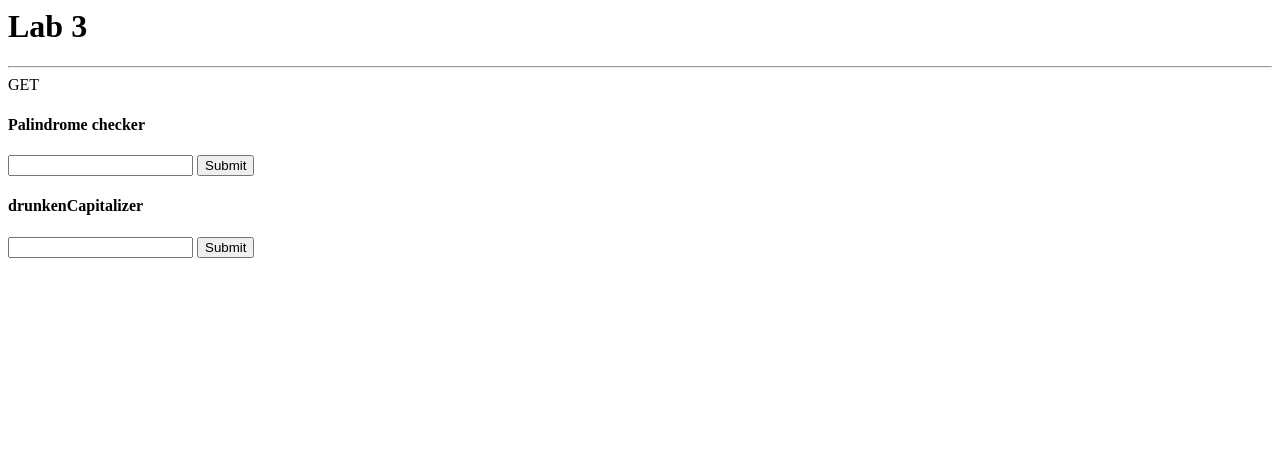
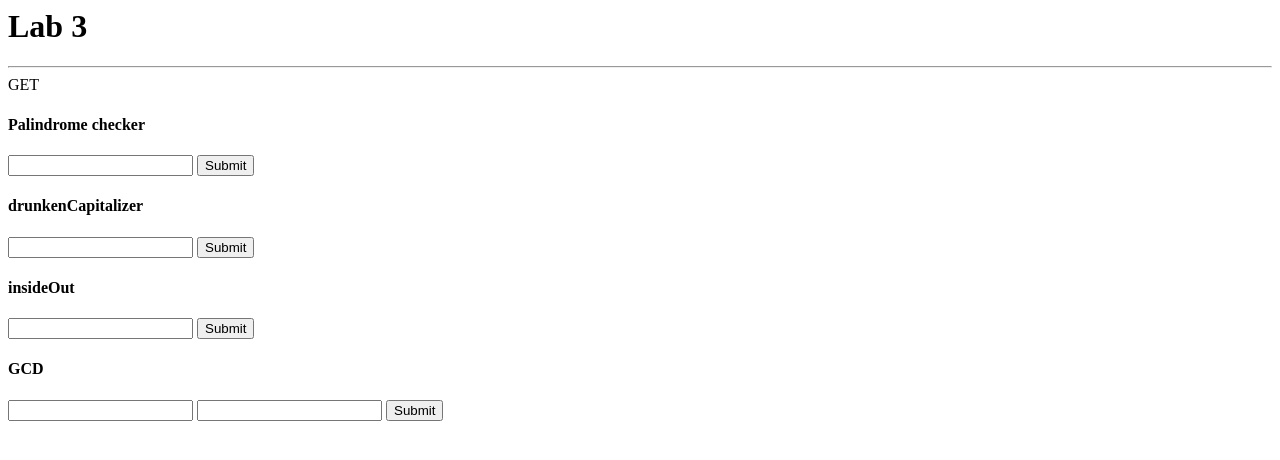
Before and after one commit to charbel-malo/CSC443-Lab, a PHP site: page / in a window 1280 px wide. Shown: the top 460 px of the page. Run offline with PHP 8.4, Linux system fonts and the light colour scheme.

Commit message:
Update index.php

```diff
--- a/Lab3/index.php
+++ b/Lab3/index.php
@@ -15,6 +15,12 @@ if ($_SERVER["REQUEST_METHOD"] == "GET") {
         if($_POST["function"]=="capitalizer"){
             drunkenCapitalizer($_POST["stringfield"]);
         }
+        if($_POST["function"]=="greatestcd"){
+            greatestCD($_POST["integer1"],$_POST["integer2"]);
+        }
+        if($_POST["function"]=="insideout"){
+            insideout($_POST["stringfield"]);
+        }
 
      }
 ?>
@@ -29,6 +35,20 @@ if ($_SERVER["REQUEST_METHOD"] == "GET") {
 <input type="text" name="stringfield" id="capfield">
 <input type="hidden" name="function" value="capitalizer">
 <input type="submit"></form>
+
+<h4>insideOut</h4>
+<form action="./index.php" method="post">
+<input type="text" name="stringfield" id="insideoutfield">
+<input type="hidden" name="function" value="insideout">
+<input type="submit"></form>
+
+<h4>GCD</h4>
+<form action="./index.php" method="post">
+<input type="number" name="integer1">
+<input type="number" name="integer2">
+<input type="hidden" name="function" value="greatestcd">
+<input type="submit"></form>
+
 </div>
 </body>
 </html>
@@ -51,4 +71,28 @@ function  drunkenCapitalizer($string){
     }
     echo $string;
 }
+function  greatestCD($int1,$int2){
+    if($int2==0){
+        echo $int1;
+    }
+    else{
+        greatestCD($int2,$int1%$int2);
+    }
+}
+function  insideout($string){
+    $array= explode(',',$string);
+   if(sizeof($array)%2!==0){
+       echo "Array has an odd number of elements please try again";
+
+   }
+   else{
+       $midpoint = sizeof($array)/2-1;
+       for($j=0;$j<=$midpoint;$j++){
+        echo $array[$midpoint-$j]." ; ";
+       }
+       for($k=1;$k<=$midpoint+1;$k++){
+        echo $array[sizeof($array)-$k]." ; ";
+       }
+   }
+}
 ?>
```
